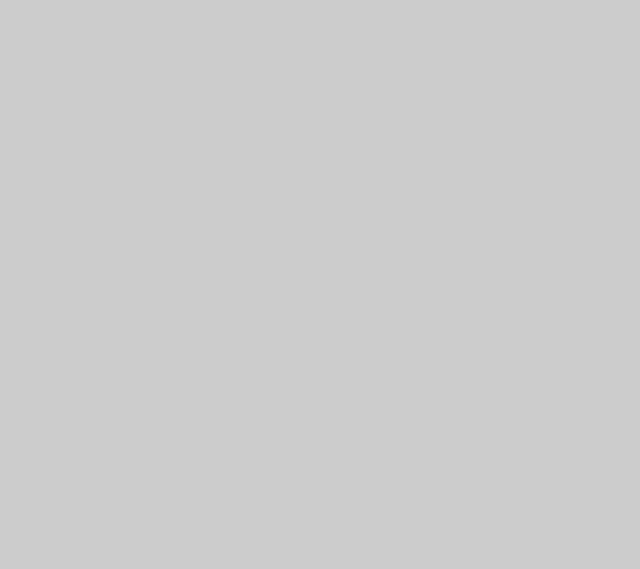
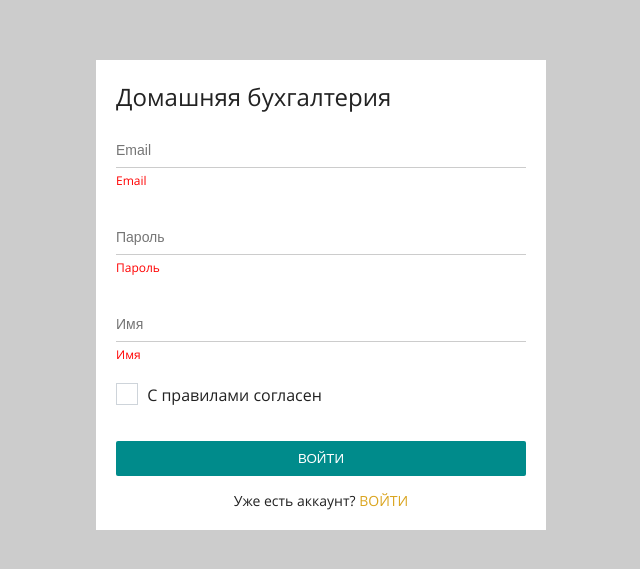
Before and after one commit to antongloom/newsite, a Vue app: page /registration in a window 1280 px wide. Shown: the part 105-674 px from the top of the page, without its empty margins (319-959 px from the left). Built offline with nearby package versions, Linux system fonts and the light colour scheme; the HTML template or start-up script is replaced by a standard one.

Commit message:
Добавление регистрации и ссылок

```diff
--- a/src/components/app/Navbar.vue
+++ b/src/components/app/Navbar.vue
@@ -5,7 +5,7 @@
 	  		<div class="Navbar-Img" @click="Menu">
 	  			<img src="@/assets/images/menu.svg" alt="Icon">
 	  		</div>
-	  		<div class="Navbar-Time">{{date | date}}</div>
+	  		<div class="Navbar-Time">{{date | date('datetime')}}</div>
 	  	</div>
 	  	<div @click="showInfo" class="Navbar-User">User Name <img src="@/assets/images/arrow-top.png" alt="Icon"></div>
 	  	<div v-if="info" class="Navbar-Info">
--- a/src/filters/date.filter.js
+++ b/src/filters/date.filter.js
@@ -1,4 +1,18 @@
 export default function dateFilter(value, format = 'date') {
-	console.log(value)
-	return value
+	const options = {}
+
+	if (format.includes('date')) {
+		options.day = '2-digit'
+		options.month = 'long'
+		options.year = 'numeric'
+	}
+
+	if (format.includes('time')) {
+		options.hour = '2-digit'
+		options.minute = '2-digit'
+		options.second = '2-digit'
+	}
+
+
+	return new Intl.DateTimeFormat('ru-Ru', options).format(value)
 }
--- a/src/router.js
+++ b/src/router.js
@@ -13,6 +13,12 @@ export default new Router({
       name: 'login',
       meta: {layout: 'empty'},
       component: () => import('./views/Login.vue')
+    },
+    {
+      path: '/registration',
+      name: 'registration',
+      meta: {layout: 'empty'},
+      component: () => import('./views/Registration.vue')
     },
      {
       path: '/',
--- a/src/views/Login.vue
+++ b/src/views/Login.vue
@@ -1,19 +1,19 @@
 <template>
-	<div class="LoginLayout">
-		<div class="LoginLayout-Content Main-Content">
-			<div class="LoginLayout-Title">Домашняя бухгалтерия</div>
-			<form class="LoginLayout-Block">
-				<div class="LoginLayout-BlockInput">
-					<input type="text" placeholder="Email" class="LoginLayout-Input">
-					<span class="LoginLayout-Error">Email</span>
+	<div class="Login">
+		<div class="Login-Content Main-Content">
+			<div class="Login-Title">Домашняя бухгалтерия</div>
+			<form class="Login-Block">
+				<div class="Login-BlockInput">
+					<input type="text" placeholder="Email" class="Login-Input">
+					<span class="Login-Error">Email</span>
 				</div>
-				<div class="LoginLayout-BlockInput">
-					<input type="text" placeholder="Пароль" class="LoginLayout-Input">
-					<span class="LoginLayout-Error">Пароль</span>
+				<div class="Login-BlockInput">
+					<input type="text" placeholder="Пароль" class="Login-Input">
+					<span class="Login-Error">Пароль</span>
 				</div>
-				<button	type="submit" class="LoginLayout-Btn">войти</button>
+				<button	type="submit" class="Login-Btn">войти</button>
 			</form>
-			<div class="LoginLayout-Text">Нет аккаунта? <span>Зарегестрироваться</span></div>
+			<div class="Login-Text">Нет аккаунта? <router-link to='/registration'><span> Зарегестрироваться</span></router-link></div>
 		</div>
 		<router-view />
 	</div>
@@ -21,12 +21,12 @@
 
 </script>
 <style lang="stylus" scoped>
-	.LoginLayout
+	.Login
 		&-Content
 			box-sizing border-box
-			width 450px
-			padding 20px
-			margin 0
+		  width 450px
+		  padding 20px
+		  margin 0
 		  background #fff
 		  position absolute
 		  top 50%
@@ -41,7 +41,7 @@
 			font-size 24px
 			padding-bottom 20px
 		&-BlockInput
-			padding-bottom 45px
+			padding-bottom 30px
 		&-Input
 			width 100%
 			height 35px
@@ -65,6 +65,7 @@
 			line-height 35px
 			color #fff
 			cursor pointer
+			border-radius 2px
 		&-Text
 			text-align center
 			font-size 14px
@@ -74,11 +75,15 @@
 				cursor pointer
 
 
+
+
+
+
 @media (max-width: 480px){
-	.LoginLayout-Content {
+	.Login-Content {
 		width: 100%;
 	}
-	.LoginLayout-Content {
+	.Login-Content {
 		font-size: 20px;
 	}
 }
--- /dev/null
+++ b/src/views/Registration.vue
@@ -0,0 +1,119 @@
+<template>
+	<div class="Registration">
+		<div class="Registration-Content Main-Content">
+			<div class="Registration-Title">Домашняя бухгалтерия</div>
+			<form class="Registration-Block">
+				<div class="Registration-BlockInput">
+					<input type="text" placeholder="Email" class="Registration-Input">
+					<span class="Registration-Error">Email</span>
+				</div>
+				<div class="Registration-BlockInput">
+					<input type="text" placeholder="Пароль" class="Registration-Input">
+					<span class="Registration-Error">Пароль</span>
+				</div>
+				<div class="Registration-BlockInput">
+					<input type="text" placeholder="Имя" class="Registration-Input">
+					<span class="Registration-Error">Имя</span>
+				</div>
+				<div class="Registration-Checkbox">
+					<div>
+				    <input type="checkbox" id="check" name="check" />
+				    <label for="check"> С правилами согласен</label>
+					</div>
+				</div>
+				<button	type="submit" class="Registration-Btn">войти</button>
+			</form>
+			<div class="Registration-Text">Уже есть аккаунт? <router-link to="/login"><span>Войти</span></router-link></div>
+		</div>
+		<router-view />
+	</div>
+</template>
+
+</script>
+<style lang="stylus" scoped>
+	.Registration
+		&-Content
+			box-sizing border-box
+			width 450px
+			padding 20px
+			margin 0
+		  background #fff
+		  position absolute
+		  top 50%
+		  left 50%
+		  margin-right -50%
+		  transform translate(-50%, -50%)
+		  -webkit-transform translate(-50%,-50%)
+		  -moz-transform translate(-50%,-50%)
+		  -ms-transform translate(-50%,-50%)
+		  -o-transform translate(-50%,-50%)
+		&-Title
+			font-size 24px
+			padding-bottom 20px
+		&-BlockInput
+			padding-bottom 30px
+		&-Checkbox
+			margin-top -10px
+			margin-bottom 20px
+		&-Input
+			width 100%
+			height 35px
+			box-sizing border-box
+			font-size 14px
+			border none
+			border-bottom 1px solid #ccc
+			outline none
+		&-Block
+			padding-bottom 15px
+		&-Error
+			color red
+			font-size 12px
+		&-Btn
+			margin-top 15px
+			width 100%
+			height 35px
+			border none
+			background #008B8B
+			text-transform uppercase
+			line-height 35px
+			color #fff
+			cursor pointer
+			border-radius 2px
+		&-Text
+			text-align center
+			font-size 14px
+			span
+				text-transform uppercase
+				color #DAA520
+				cursor pointer
+
+input[type=checkbox], input[type=radio] {display: none;}
+input[type=checkbox] + label:before {
+    content: "\2713";
+    color: transparent;
+    display: inline-block;
+    border: 1px solid #ced4da;
+    font-size: 30px;
+    line-height: 22px;
+    margin: -5px 5px 0 0;
+    height: 20px;
+    width: 20px;
+    text-align: center;
+    vertical-align: middle;
+    transition: color ease .3s;
+    outline: none;
+}
+input[type=checkbox]:checked + label:before {
+    color: green;
+}
+
+
+@media (max-width: 480px){
+	.Registration-Content {
+		width: 100%;
+	}
+	.Registration-Content {
+		font-size: 20px;
+	}
+}
+</style>
```
